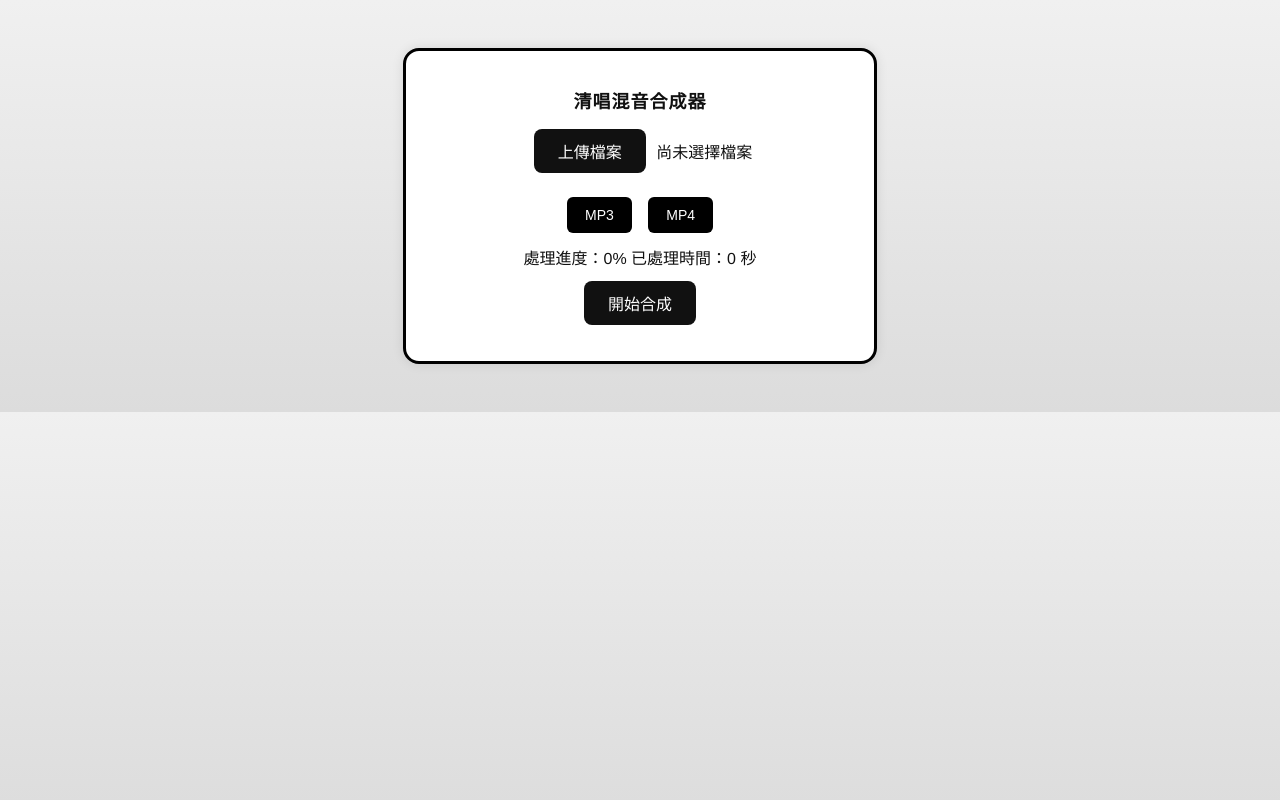
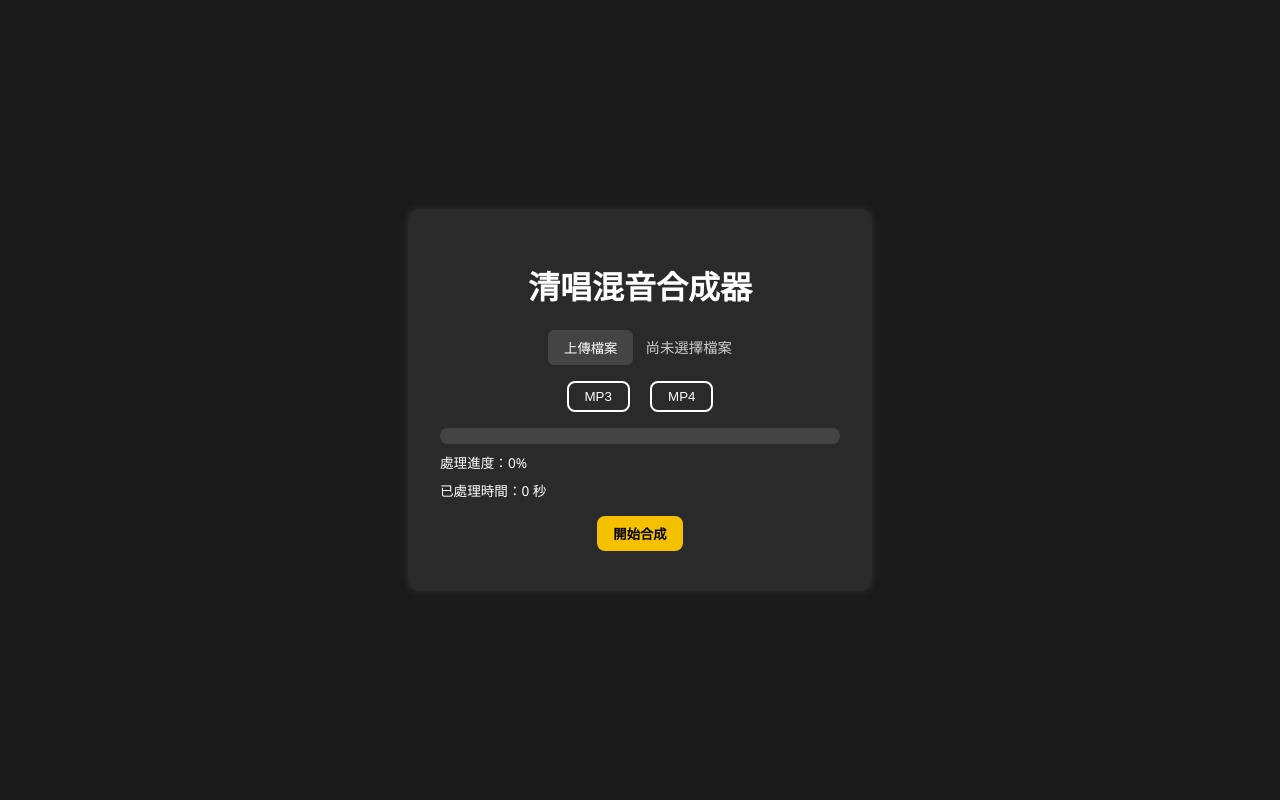
Before and after one commit to Novemk/vocal-mixerSTR, a Python web app: template templates/index.html in a window 1280 px wide. Run offline with Jinja, Linux system fonts and the light colour scheme; the template is opened without the code that fills it, so the values that code supplies are empty.

Commit message:
Update style.css

```diff
--- a/static/style.css
+++ b/static/style.css
@@ -1,131 +1,114 @@
-/* 通用設定 */
 body {
-  font-family: 'Helvetica Neue', sans-serif;
-  background: linear-gradient(to bottom, #f0f0f0, #dcdcdc);
-  color: #111;
-  text-align: center;
-  padding: 40px 20px;
+  font-family: "Segoe UI", Tahoma, Geneva, Verdana, sans-serif;
+  background-color: #1a1a1a;
+  color: #fff;
+  display: flex;
+  justify-content: center;
+  align-items: center;
+  height: 100vh;
+  margin: 0;
 }
 
 .container {
-  max-width: 420px;
-  margin: 0 auto;
-  padding: 24px;
-  background: #fff;
-  border: 3px solid #000;
-  border-radius: 16px;
-  box-shadow: 0 0 12px rgba(0,0,0,0.1);
+  width: 400px;
+  background: #2a2a2a;
+  padding: 2rem;
+  border-radius: 12px;
+  box-shadow: 0 0 10px rgba(255, 255, 255, 0.1);
+  text-align: center;
 }
 
-h1 {
-  font-size: 18px;
-  letter-spacing: 1px;
-  margin-bottom: 4px;
+.upload-box {
+  margin-bottom: 1rem;
 }
 
-h2 {
-  font-size: 28px;
-  font-weight: 800;
-  margin-bottom: 24px;
-  letter-spacing: 4px;
+#uploadBtn {
+  padding: 0.5rem 1rem;
+  background: #444;
+  color: #fff;
+  border: none;
+  border-radius: 6px;
+  cursor: pointer;
 }
 
-p {
-  font-size: 14px;
-  margin: 8px 0;
+#uploadBtn:hover {
+  background: #666;
 }
 
-/* 上傳與合成按鈕 */
-button {
-  background-color: #111;
-  color: white;
-  border: none;
-  padding: 10px 24px;
-  margin: 12px 6px;
-  font-size: 16px;
-  cursor: pointer;
-  border-radius: 8px;
-  transition: all 0.2s ease;
+#fileName {
+  margin-left: 0.5rem;
+  font-size: 0.9rem;
+  color: #ccc;
 }
 
-button:hover {
-  background-color: #333;
-}
-
-/* 格式選擇區塊 */
-.format-options {
-  display: flex;
-  justify-content: center;
-  gap: 12px;
-  margin-bottom: 12px;
+.format-select {
+  margin: 1rem 0;
 }
 
 .format-btn {
-  background-color: #000;
-  color: white;
-  border: 2px solid transparent;
-  border-radius: 6px;
-  padding: 8px 16px;
-  font-size: 14px;
+  padding: 0.4rem 1rem;
+  margin: 0 0.5rem;
+  border: 2px solid #fff;
+  background: transparent;
+  color: #fff;
+  border-radius: 8px;
   cursor: pointer;
-  transition: all 0.2s ease;
-}
-
-.format-btn:hover {
-  background-color: #222;
+  transition: all 0.3s ease;
 }
 
 .format-btn.selected {
-  border: 2px solid #ffd700;
-  color: #ffd700;
+  border-color: #f5c000;
+  color: #f5c000;
+}
+
+.progress-box {
+  margin-top: 1rem;
+  text-align: left;
+}
+
+#progressBar {
+  width: 100%;
+  height: 16px;
+  background: #444;
+  border-radius: 8px;
+  overflow: hidden;
+}
+
+#progressFill {
+  height: 100%;
+  background: #f5c000;
+  width: 0%;
+  transition: width 0.4s ease;
+}
+
+#progressText,
+#elapsedTime {
+  display: block;
+  font-size: 0.85rem;
+  margin-top: 0.5rem;
+}
+
+#startBtn {
+  margin-top: 1rem;
+  padding: 0.5rem 1rem;
+  background: #f5c000;
+  border: none;
+  color: #000;
+  border-radius: 8px;
+  cursor: pointer;
   font-weight: bold;
 }
 
-/* 進度條區域 */
-.progress-bar-wrapper {
-  width: 100%;
-  background-color: #ccc;
-  border-radius: 8px;
-  height: 16px;
-  margin: 12px 0;
-  overflow: hidden;
+#downloadLink {
+  display: inline-block;
+  margin-top: 1rem;
+  color: #f5c000;
+  text-decoration: underline;
+  font-size: 0.95rem;
 }
 
-.progress-bar {
-  height: 100%;
-  width: 0%;
-  background-color: #ffd700;
-  transition: width 0.5s ease;
+.error {
+  color: #ff6b6b;
+  margin-top: 0.5rem;
+  font-size: 0.85rem;
 }
-
-/* 狀態訊息 */
-.status-msg {
-  font-size: 13px;
-  color: #339;
-  display: none;
-}
-
-/* 檔名顯示 */
-#fileNameDisplay {
-  font-size: 13px;
-  color: #666;
-  margin-top: -6px;
-  margin-bottom: 12px;
-}
-
-/* 下載連結 */
-.download-link {
-  display: inline-block;
-  margin-top: 20px;
-  padding: 10px 20px;
-  background-color: #000;
-  color: #fff;
-  text-decoration: none;
-  font-weight: bold;
-  border-radius: 8px;
-  transition: background-color 0.3s ease;
-}
-
-.download-link:hover {
-  background-color: #333;
-}
```
